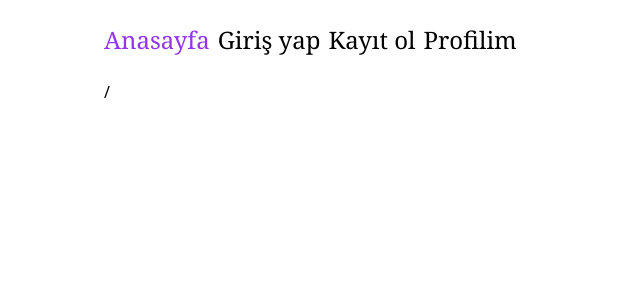
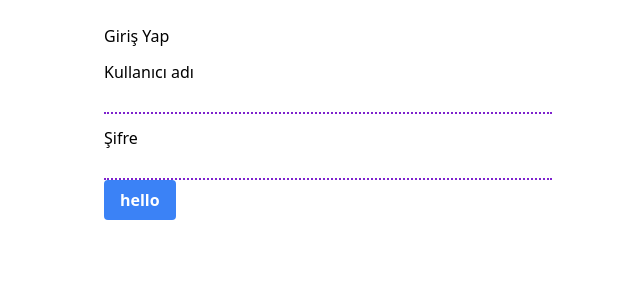
Before and after one commit to mcmerdanoglu/0223-s12-wg5-twitter-clone, a React (Create React App) app: page / in a window 1280 px wide. Shown: the top 300 px of the page, without its empty margins (0-640 px from the left). Built offline with nearby package versions, Linux system fonts and the light colour scheme.

Commit message:
login and router added

```diff
--- a/package.json
+++ b/package.json
@@ -10,7 +10,7 @@
 		"react": "^18.2.0",
 		"react-dom": "^18.2.0",
 		"react-hook-form": "^7.43.9",
-    "react-router-dom": "^5.2.0",
+		"react-router-dom": "^6.11.1",
 		"react-scripts": "5.0.1",
 		"web-vitals": "^2.1.4"
 	},
--- a/src/App.js
+++ b/src/App.js
@@ -1,45 +1,75 @@
+// import "./App.css";
+// import { NavLink, Switch, Route } from "react-router-dom";
+// import SignUp from "./forms/SignUp";
+// import Login from "./forms/Login";
+
+// import { TokenProvider } from "./context/TokenProvider";
+
+// import Cards from "./components/Cards";
+// import InputReader from "./components/InputReader";
+// import Profilim from "./components/Profilim";
+// import axios from "axios";
+
+// function App() {
+// 	return (
+// 		<TokenProvider>
+// 			<div className="px-10 py-6 max-w-6xl mx-auto">
+// 				<header>
+// 					<nav className="flex gap-2 text-2xl font-serif">
+// 						<NavLink activeClassName="text-purple-600" exact to="/">
+// 							Anasayfa
+// 						</NavLink>
+// 						<NavLink activeClassName="text-purple-600" to="/giris-yap">
+// 							Giriş yap
+// 						</NavLink>
+// 						<NavLink activeClassName="text-purple-600" to="/kayit-ol">
+// 							Kayıt ol
+// 						</NavLink>
+// 						<NavLink activeClassName="text-purple-600" to="/profilim">
+// 							Profilim
+// 						</NavLink>
+// 					</nav>
+// 				</header>
+// 				<main className="mt-6">
+// 					<Switch>
+// 						<Route path="/giris-yap">
+// 							<Login />
+// 						</Route>
+// 						<Route path="/kayit-ol">
+// 							<SignUp />
+// 						</Route>
+// 						{/* <PrivateRoute path="/profilim">profilim</PrivateRoute> SignIn öncesi bu şekilde olması gerekir diye düşünüyorum*/}
+// 						<Route path="/profilim">
+// 							<Profilim />
+// 						</Route>
+// 						<Route exact path="/">
+// 							/
+// 						</Route>
+// 					</Switch>
+// 				</main>
+// 			</div>
+// 		</TokenProvider>
+// 	);
+// }
+
+// export default App;
+
 import "./App.css";
-import { NavLink, Switch, Route } from "react-router-dom";
-import SignUp from "./forms/SignUp";
-
+import Login from "./components/Login";
+import Home from "./components/Home";
 import { TokenProvider } from "./context/TokenProvider";
-
-import Cards from "./components/Cards";
-import InputReader from "./components/InputReader";
+import { Route, Routes } from "react-router-dom";
 
 function App() {
 	return (
 		<TokenProvider>
 			<div className="px-10 py-6 max-w-6xl mx-auto">
-				<header>
-					<nav className="flex gap-2 text-2xl font-serif">
-						<NavLink activeClassName="text-purple-600" exact to="/">
-							Anasayfa
-						</NavLink>
-						<NavLink activeClassName="text-purple-600" to="/giris-yap">
-							Giriş yap
-						</NavLink>
-						<NavLink activeClassName="text-purple-600" to="/kayit-ol">
-							Kayıt ol
-						</NavLink>
-						<NavLink activeClassName="text-purple-600" to="/profilim">
-							Profilim
-						</NavLink>
-					</nav>
-				</header>
-				<main className="mt-6">
-					<Switch>
-						<Route exact path="/">
-							/
-						</Route>
-						<Route path="/giris-yap">giris-yap</Route>
-						<Route path="/kayit-ol">
-							<SignUp />
-						</Route>
-						{/* <PrivateRoute path="/profilim">profilim</PrivateRoute> SignIn öncesi bu şekilde olması gerekir diye düşünüyorum*/}
-						<Route path="/profilim">profilim</Route>
-					</Switch>
-				</main>
+				{/* <Login /> */}
+				{/* <Home /> */}
+				<Routes>
+					<Route path="/" element={<Login />} />
+					<Route path="/home" element={<Home />} />{" "}
+				</Routes>
 			</div>
 		</TokenProvider>
 	);
--- /dev/null
+++ b/src/components/Home.js
@@ -0,0 +1,22 @@
+import { useContext, useEffect, useState } from "react";
+import { TokenContext } from "../context/TokenProvider";
+import axios from "axios";
+import InputReader from "./InputReader";
+
+export default function Home() {
+	const { token } = useContext(TokenContext);
+	const [data, setData] = useState([]);
+
+	useEffect(() => {
+		axios
+			.get("https://wit-courses-api2.onrender.com/entries", {
+				headers: {
+					Authorization: token,
+				},
+			})
+			.then((response) => setData(...data, response.data))
+			.catch((error) => console.log(error));
+	}, []);
+
+	return <h1>{<InputReader />}</h1>;
+}
--- a/src/components/InputReader.js
+++ b/src/components/InputReader.js
@@ -1,8 +1,61 @@
+import { useContext, useEffect, useState } from "react";
+import axios from "axios";
+import { useNavigate } from "react-router-dom";
+import { TokenContext } from "../context/TokenProvider";
+
 export default function InputReader() {
-    return (
-        <div className="inputreader">
-            <input type="text" placeholder="What's happening?" />
-            <button>Tweet</button>
-        </div>
-    )
+	const { token } = useContext(TokenContext);
+
+	const [newTweet, setNewTweet] = useState({
+		body: "",
+	});
+	const navigate = useNavigate();
+	function handleChange(event) {
+		setNewTweet({
+			...newTweet,
+			[event.target.name]: event.target.value,
+		});
+	}
+	function handleSubmit(event) {
+		console.log("hey man");
+		event.preventDefault();
+		const config = {
+			method: "post",
+			url: "https://wit-courses-api2.onrender.com/entries",
+			headers: {
+				"Content-Type": "application/json",
+				Authorization: token,
+			},
+			data: JSON.stringify(newTweet),
+		};
+		axios(config)
+			.then((response) => {
+				console.log("response", response);
+				navigate("/");
+			})
+			.catch((error) => console.log(error));
+	}
+
+	return (
+		<div className="inputreader">
+			<h2>What is happining....</h2>
+			<form onSubmit={handleSubmit}>
+				<label>
+					Tweet
+					<input
+						onChange={handleChange}
+						name="body"
+						value={newTweet.body}
+						type="text"
+					/>
+				</label>
+				<button
+					className="bg-blue-500 hover:bg-blue-700 text-white font-bold py-2 px-4 rounded"
+					type="submit"
+				>
+					SUBMIT
+				</button>
+			</form>
+		</div>
+	);
 }
--- /dev/null
+++ b/src/components/Login.js
@@ -0,0 +1,72 @@
+import { useState } from "react";
+import axios from "axios";
+import { useNavigate } from "react-router-dom";
+
+export default function Login() {
+	const [formData, setFormData] = useState({
+		email: "",
+		password: "",
+	});
+
+	function handleChange(event) {
+		setFormData({
+			...formData,
+			[event.target.name]: event.target.value,
+		});
+	}
+
+	const navigate = useNavigate();
+
+	function handleSubmit(event) {
+		event.preventDefault();
+
+		axios
+			.post("https://wit-courses-api2.onrender.com/login", formData)
+			.then((res) => {
+				if (res.status === 200) {
+					localStorage.setItem("token", res.data.token);
+					console.log(res.data.token);
+					navigate("home");
+				}
+			})
+			.catch((error) => console.log(error.response));
+	}
+
+	return (
+		<>
+			<h2>Giriş Yap</h2>
+			<form onSubmit={handleSubmit} className="auth-form max-w-md">
+				<p className="form-line">
+					{" "}
+					<label>
+						Kullanıcı adı
+						<input
+							onChange={handleChange}
+							name="email"
+							value={formData.email}
+							type="text"
+						/>
+					</label>
+				</p>
+				<p className="form-line">
+					<label>
+						Şifre
+						<input
+							onChange={handleChange}
+							name="password"
+							value={formData.password}
+							type="password"
+						/>
+					</label>
+				</p>
+
+				<button
+					type="submit"
+					className="bg-blue-500 hover:bg-blue-700 text-white font-bold py-2 px-4 rounded"
+				>
+					hello
+				</button>
+			</form>
+		</>
+	);
+}
--- /dev/null
+++ b/src/forms/Login.js
@@ -0,0 +1,84 @@
+// import axios from "axios";
+// import { useContext, useState } from "react";
+// import { TokenContext } from "../context/TokenProvider";
+// import { useHistory } from "react-router-dom";
+
+// export default function Login() {
+// 	const history = useHistory();
+
+// 	const { setLoggedIn } = useContext(TokenContext);
+// 	const [formData, setFormData] = useState({
+// 		username: "",
+// 		password: "",
+// 	});
+
+// 	function handleChange(event) {
+// 		setFormData({
+// 			...formData,
+// 			[event.target.name]: event.target.value,
+// 		});
+// 	}
+
+// 	function handleSubmit(event) {
+// 		event.preventDefault();
+// 		console.log("handle is triggered");
+// 		axios
+// 			.post(
+// 				"https://wit-courses-api2.onrender.com/login",
+// 				{
+// 					username: formData.username,
+// 					password: formData.password,
+// 				},
+// 				{
+// 					headers: {
+// 						"Content-Type": "application/json",
+// 					},
+// 				}
+// 			)
+// 			.then((response) => {
+// 				console.log("response.data", response.data); // check the full response data
+// 				console.log("TOKEENN", response.data.token);
+// 				const token = response.data.token;
+// 				if (!token) {
+// 					console.log("Token value is undefined or empty.");
+// 					return;
+// 				}
+// 				localStorage.setItem("token", token);
+// 				console.log("token", token);
+// 				history.push("/");
+// 				setLoggedIn(true);
+// 			})
+// 			.catch((error) => console.log(error));
+// 	}
+
+// 	return (
+// 		<form onSubmit={handleSubmit} className="auth-form max-w-md">
+// 			<p className="form-line">
+// 				<label>
+// 					<span className="form-label">Email</span>
+// 					<input
+// 						type="email"
+// 						name="username"
+// 						value={formData.username}
+// 						onChange={handleChange}
+// 					/>
+// 				</label>
+// 			</p>
+// 			<p className="form-line">
+// 				<label>
+// 					<span className="form-label">Şifre</span>
+// 					<input
+// 						type="password"
+// 						name="password"
+// 						value={formData.password}
+// 						onChange={handleChange}
+// 					/>
+// 				</label>
+// 			</p>
+
+// 			<p className="form-line">
+// 				<button>Giris</button>
+// 			</p>
+// 		</form>
+// 	);
+// }
```
Also changed, not shown: src/index.js (+7 -3 lines), src/index.css (indentation only), 1 other file (tests, documents, lock files or other folders). Lines whose indentation alone changed are shown as unchanged.
